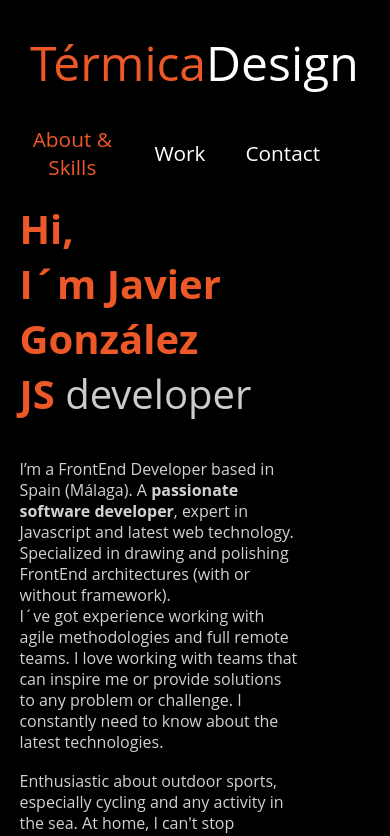
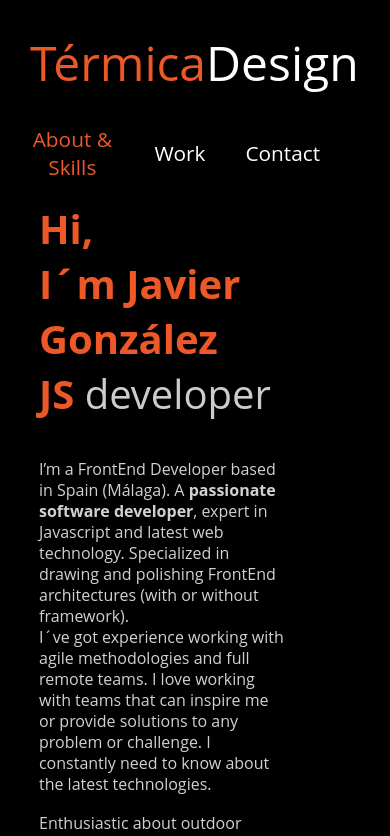
Before and after one commit to javigonz/TermicaDesign-ui, a React (Create React App) app: page / in a window 390 px wide. Shown: the top 836 px of the page. Built offline with nearby package versions, Linux system fonts and the light colour scheme; no server answers; a web font is replaced by a local one.

Commit message:
css stuff

```diff
--- a/src/components/About/About.css
+++ b/src/components/About/About.css
@@ -152,7 +152,12 @@ p {
 		display: flex;
 		flex-direction: column;
 		justify-content: center;
-		width: 90%;
+	}
+
+	.main-content_me {
+		display: flex;
+		flex-direction: column;
+		justify-content: center;
 	}
 
 	.main-content-skills {
--- a/src/components/Contact/Contact.css
+++ b/src/components/Contact/Contact.css
@@ -61,7 +61,7 @@
   border-radius: 10px;
   z-index: 10;
   position: absolute;
-  background: rgba(0,0,0,.7);
+  background: rgba(0,0,0,.8);
   top: 50px;
   right: 1rem;
   width: 200px;
@@ -199,13 +199,16 @@ button:focus {
   background-size:cover;
 }
 
-@media (max-width: 500px) {
-  .window {
+@media screen and (max-width: 800px) {
+  .main-content_map {
+    display: none;
+  }
+  .main-content_info {
+     display: none;
+  }
+
+  .main-content_right {
+    z-index: 2;
     width: 100%;
-    height: 100%;
-  }
-  .overlay {
-    width: 100%;
-    height: 100%;
   }
 }
--- a/src/components/Contact/Contact.js
+++ b/src/components/Contact/Contact.js
@@ -125,7 +125,7 @@ function Contact() {
         draggable
         pauseOnHover
       />
-      <div className="main-content_map ">
+      <div className="main-content_map">
         <LoadScript
           googleMapsApiKey={key}
           libraries={lib}
```
